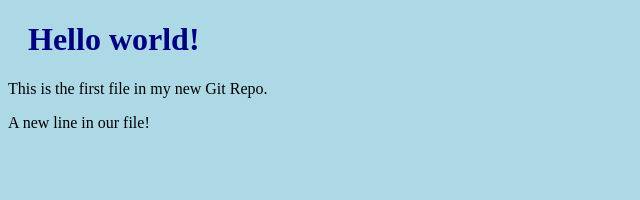
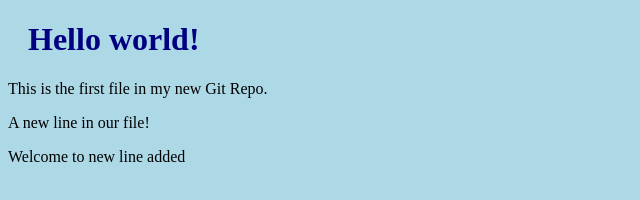
Before and after one commit to shpatil102/myproject, a plain HTML site: page index.html in a window 1280 px wide. Shown: the whole page, without its empty margins (0-640 px from the left). Drawn offline with Linux system fonts and the light colour scheme.

Commit message:
updated the index.html file

```diff
--- a/index.html
+++ b/index.html
@@ -9,5 +9,6 @@
 <h1>Hello world!</h1>
 <p>This is the first file in my new Git Repo.</p>
 <p>A new line in our file!</p>
+<p>Welcome to new line added</p>
 </body>
 </html>
```
